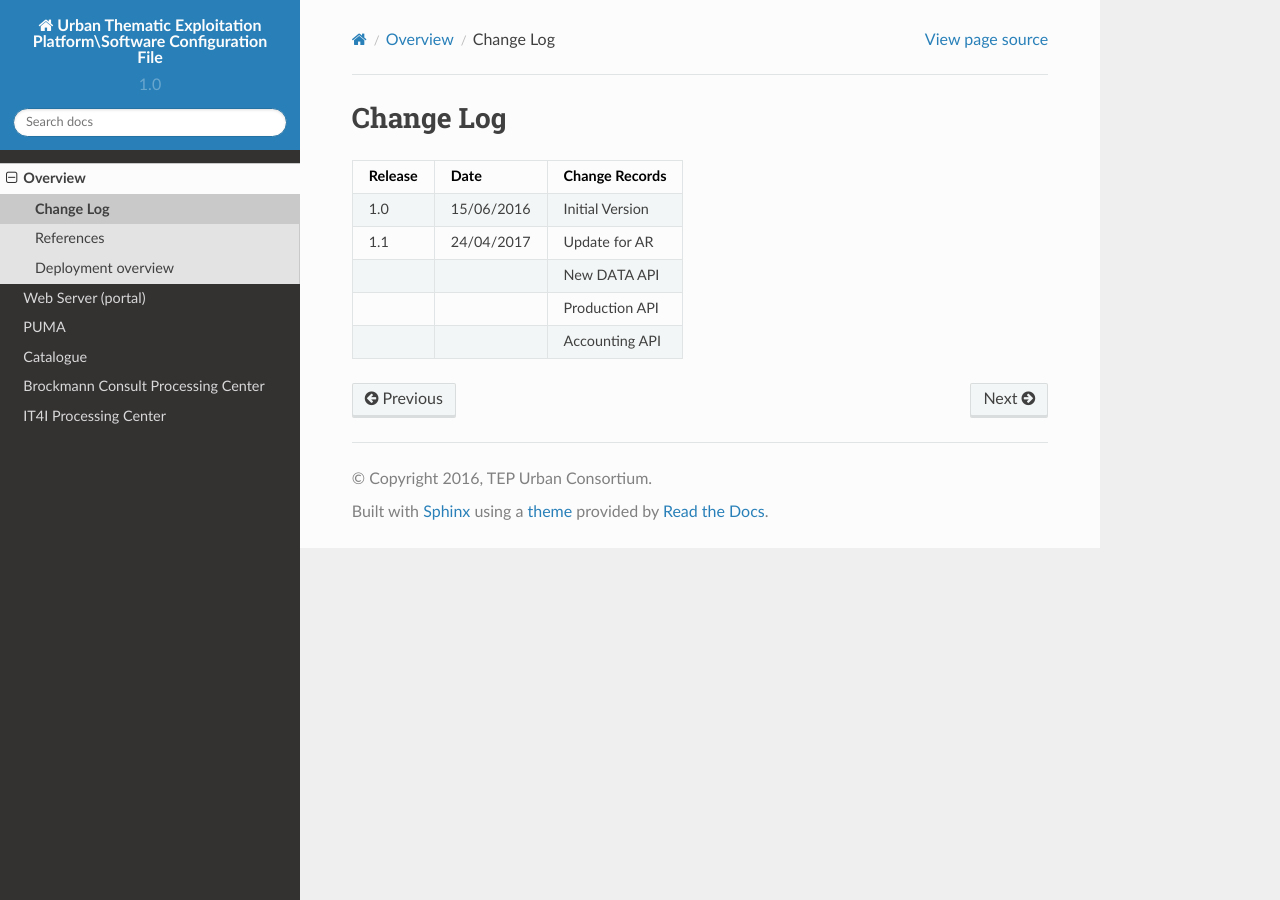
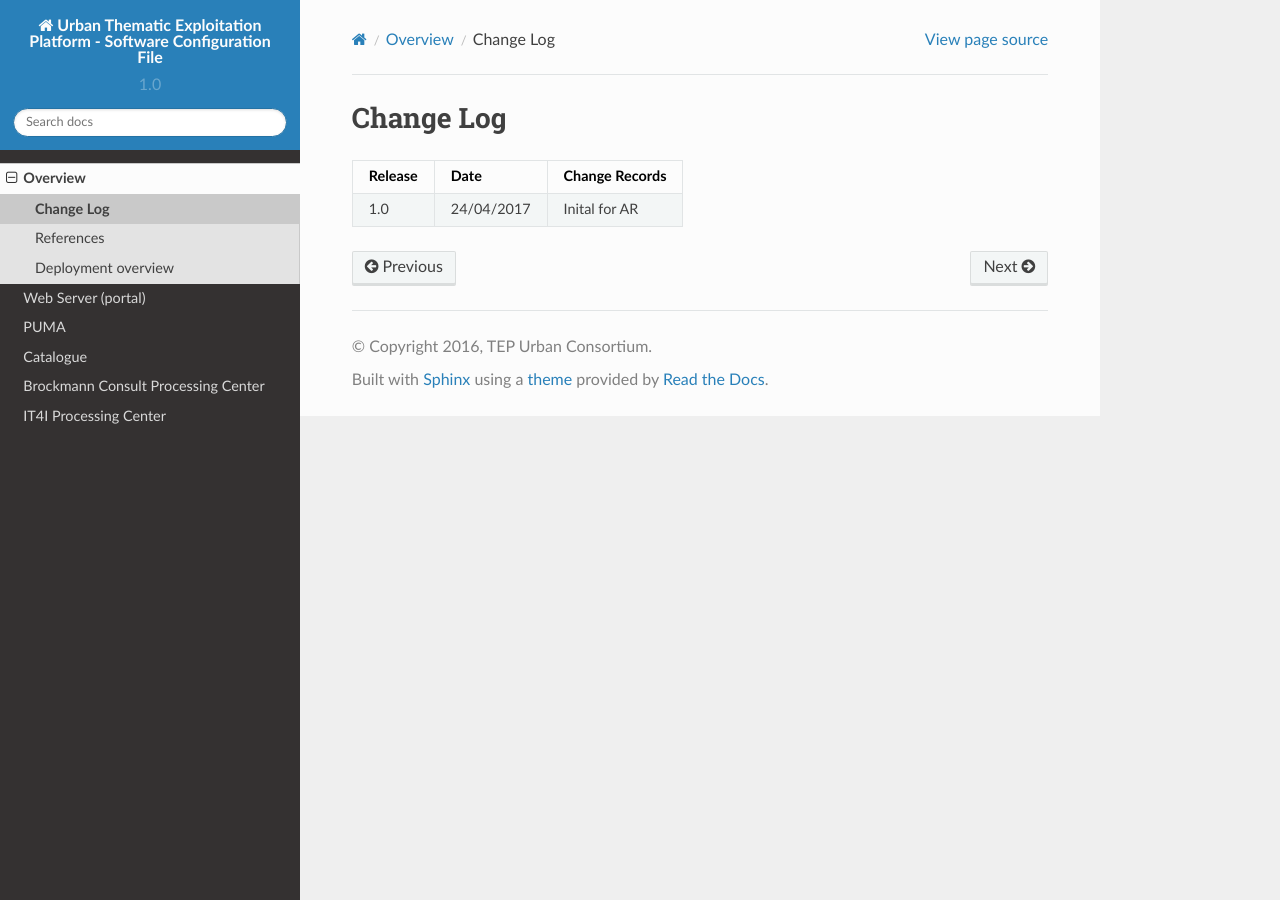
Before and after one commit to urban-tep/DDF-SCF, a Sphinx documentation site: the page built from source/overview/changelog.rst, in a window 1280 px wide. Built offline with Sphinx 7.4.7 and the Read the Docs theme 2.0.0, drawn with Linux system fonts in a browser that asks for light colours; pages that are not in the unit, such as notebooks, are missing from menus.

Commit message:
title + changelog
Signed-off-by: Emmanuel Mathot <emmanuel.mathot@terradue.com>

```diff
--- a/source/conf.py
+++ b/source/conf.py
@@ -60,7 +60,7 @@ source_suffix = '.rst'
 master_doc = 'index'
 
 # General information about the project.
-project = u'Urban Thematic Exploitation Platform\\Software Configuration File'
+project = u'Urban Thematic Exploitation Platform - Software Configuration File'
 copyright = u'2016, TEP Urban Consortium'
 author = u'Emmanuel Mathot (T2)\\Martin Boettcher (BC)\\Stepan Kuchar (IT4I)\\Julian Zeidler (DLR)'
 
@@ -271,7 +271,7 @@ latex_elements = {
 # (source start file, target name, title,
 #  author, documentclass [howto, manual, or own class]).
 latex_documents = [
-    (master_doc, 'TEPUrban_TD_DDF-SCF.tex', u'Urban Thematic Exploitation Platform\\Software Configuration File',
+    (master_doc, 'TEPUrban_TD_DDF-SCF.tex', u'Urban Thematic Exploitation Platform - Software Configuration File',
      r'Emmanuel Mathot (T2)\\Martin Boettcher (BC)\\Stepan Kuchar (IT4I)\\Jakub Balhar (GISAT)', 'manual'),
 ]
 
--- a/source/overview/changelog.rst
+++ b/source/overview/changelog.rst
@@ -4,13 +4,5 @@ Change Log
 +---------+------------+-----------------+
 | Release | Date       | Change Records  |
 +=========+============+=================+
-| 1.0     | 15/06/2016 | Initial Version |
+| 1.0     | 24/04/2017 | Inital for AR   |
 +---------+------------+-----------------+
-| 1.1     | 24/04/2017 | Update for AR   |
-+---------+------------+-----------------+
-|         |            | New DATA API    |
-+---------+------------+-----------------+
-|         |            | Production API  |
-+---------+------------+-----------------+
-|         |            | Accounting API  |
-+---------+------------+-----------------+
```
